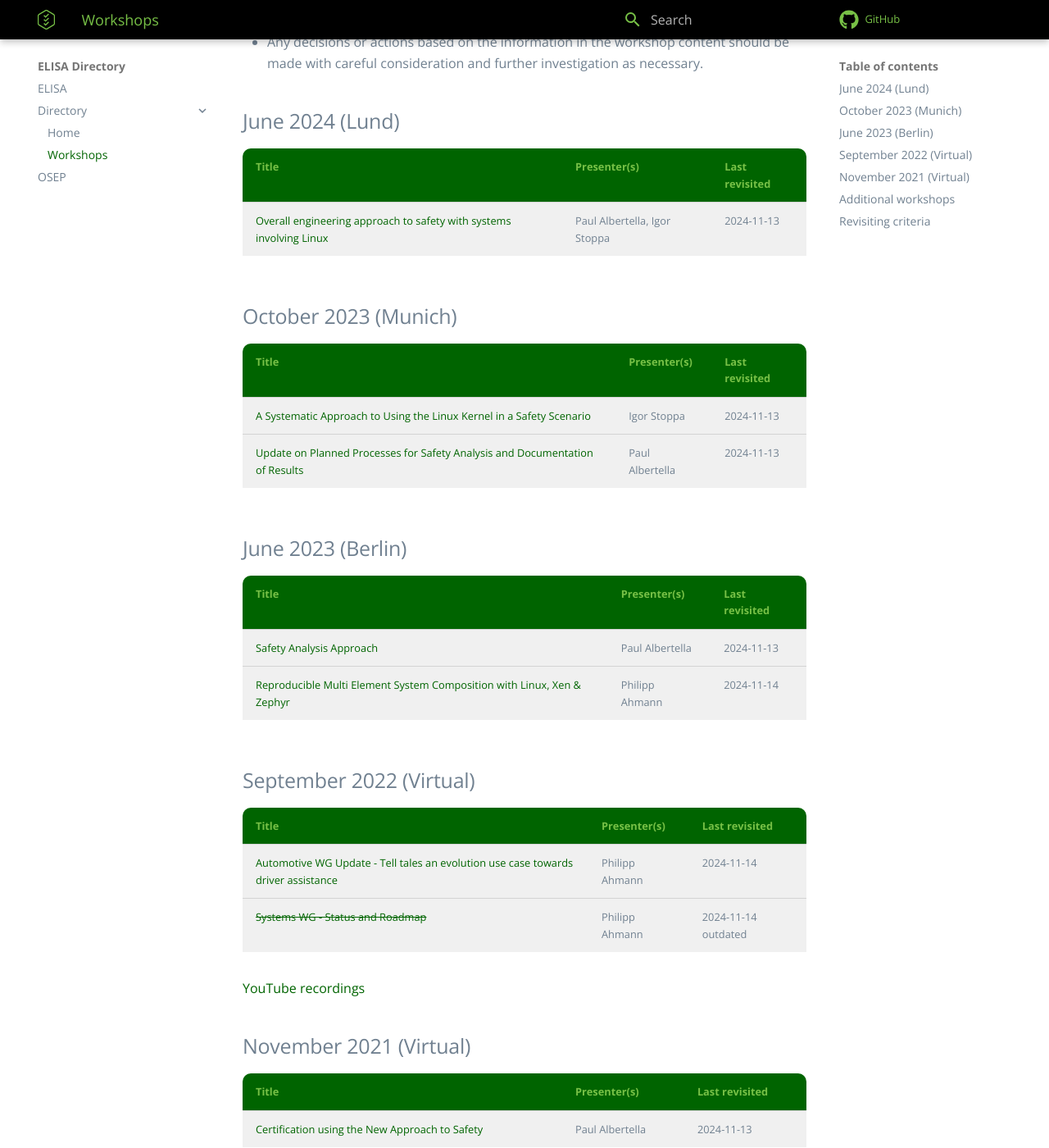
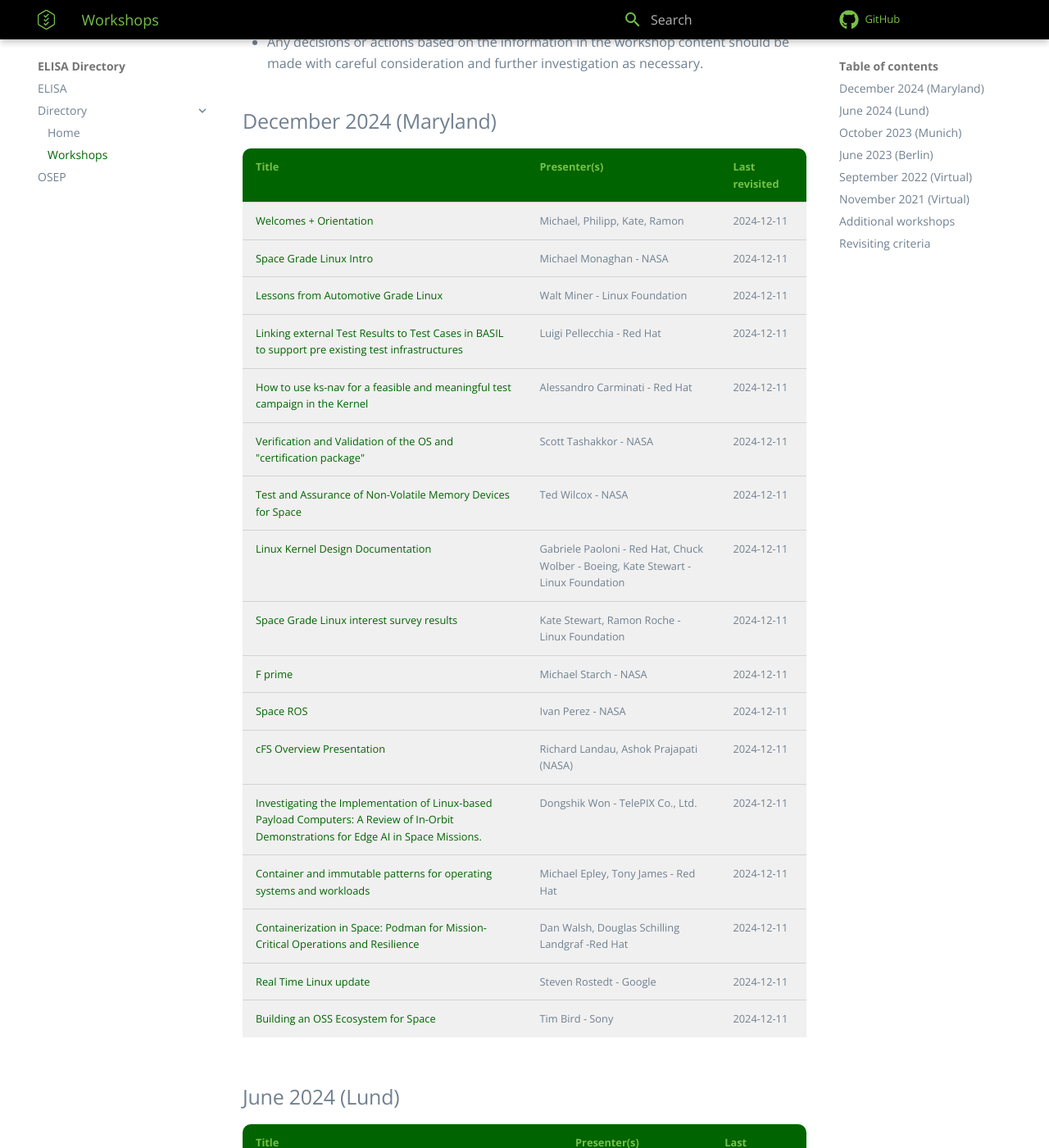
Before and after one commit to elisa-tech/directory, an MkDocs documentation site: the page built from docs/workshops/index.md, in a window 1280 px wide and 1400 px high, scrolled down 478 px. Shown: the whole window at 82% size. Built offline with MkDocs 1.6.1 and Material for MkDocs 9.7.7, drawn with Linux system fonts in a browser that asks for light colours; comment, search, counter and statistics services are not loaded.

Commit message:
workshop: add sgl maryland event from 2024-12-10
Signed-off-by: Ramon Roche <mrpollo@gmail.com>

```diff
--- a/docs/workshops/index.md
+++ b/docs/workshops/index.md
@@ -8,6 +8,28 @@
 * Due to the evolving nature of technology and our understanding of it, the accuracy and relevance of these results may change over time. The content provided should therefore be considered draft or provisional, and users are advised to exercise caution and verify the information independently.
 * This is not peer-reviewed content and it is intended only as a historical record of outcomes and discussions, to provide context for current ELISA activities.
 * Any decisions or actions based on the information in the workshop content should be made with careful consideration and further investigation as necessary.
+
+## December 2024 (Maryland)
+
+| Title | Presenter(s) | Last revisited |
+| ----- | ------------ | -------------- |
+| [Welcomes + Orientation](2024-12-Maryland/Workshop-Welcome-and-Orientation.pdf) | Michael, Philipp, Kate, Ramon | 2024-12-11 |
+| [Space Grade Linux Intro](2024-12-Maryland/Space-Grade-Linux-Intro-Michael-Monaghan-NASA.pdf) | Michael Monaghan - NASA | 2024-12-11 |
+| [Lessons from Automotive Grade Linux](2024-12-Maryland/Lessons-from-Automotive-Grade-Linux-Walt-Miner-Linux-Foundation_AGL.pdf) | Walt Miner - Linux Foundation | 2024-12-11 |
+| [Linking external Test Results to Test Cases in BASIL to support pre existing test infrastructures](2024-12-Maryland/Linking-external-Test-Results-to-Test-Cases-in-BASIL-to-support-pre-existing-test-infrastructures-Luigi-Pellecchia-Red-Hat.pdf) | Luigi Pellecchia - Red Hat | 2024-12-11 |
+| [How to use ks-nav for a feasible and meaningful test campaign in the Kernel](2024-12-Maryland/How-to-use-ks-nav-for-a-feasible-and-meaningful-test-campaign-in-the-Kernel-Alessandro-Carminati-Red-Hat.pdf) | Alessandro Carminati - Red Hat | 2024-12-11 |
+| [Verification and Validation of the OS and "certification package"](2024-12-Maryland/Verification-and-Validation-of-the-OS-and_certification-package_-Scott-Tashakkor-NASA.pdf) | Scott Tashakkor - NASA | 2024-12-11 |
+| [Test and Assurance of Non-Volatile Memory Devices for Space](2024-12-Maryland/Test-and-Assurance-of-Non-Volatile-Memory-Devices-for-Space-Ted-Wilcox-NASA.pdf) | Ted Wilcox - NASA | 2024-12-11 |
+| [Linux Kernel Design Documentation](2024-12-Maryland/Linux-Kernel-Design-Documentation-Gabriele-Paoloni-Red-Hat-Chuck-Wolber-Boeing-Kate-Stewart-Linux-Foundation.pdf) | Gabriele Paoloni - Red Hat, Chuck Wolber - Boeing, Kate Stewart - Linux Foundation | 2024-12-11 |
+| [Space Grade Linux interest survey results](2024-12-Maryland/Space-Grade-Linux-Interest-Survey-Ramon-Roche-Linux-Foundation.pdf) | Kate Stewart, Ramon Roche - Linux Foundation | 2024-12-11 |
+| [F prime](2024-12-Maryland/F-prime-Michael-Starch-NASA.pdf) | Michael Starch - NASA | 2024-12-11 |
+| [Space ROS](2024-12-Maryland/Space-ROS-Ivan-Perez-NASA.pdf) | Ivan Perez - NASA | 2024-12-11 |
+| [cFS Overview Presentation](2024-12-Maryland/cFS-Overview-Richard-Landau-NASA.pdf) | Richard Landau, Ashok Prajapati (NASA) | 2024-12-11 |
+| [Investigating the Implementation of Linux-based Payload Computers: A Review of In-Orbit Demonstrations for Edge AI in Space Missions.](2024-12-Maryland/Investigating-the-Implementation-of-Linux-based-Payload-Computers_A-Review-of-In-Orbit-Demonstrations-for-Edge-AI-in-Space-Missions-Dongshik-Won-TelePIX-Co-Ltd.pdf) | Dongshik Won - TelePIX Co., Ltd. | 2024-12-11 |
+| [Container and immutable patterns for operating systems and workloads](2024-12-Maryland/Container-and-immutable-patterns-for-operating-systems-and-workloads-Michael-Epley-Tony-James-Red-Hat.pdf) | Michael Epley, Tony James - Red Hat | 2024-12-11 |
+| [Containerization in Space: Podman for Mission-Critical Operations and Resilience](2024-12-Maryland/Containerization-in-Space_Podman-for-Mission-Critical-Operations-and-Resilience_-Dan-Walsh-Red-Hat.pdf) | Dan Walsh, Douglas Schilling Landgraf -Red Hat | 2024-12-11 |
+| [Real Time Linux update](2024-12-Maryland/Real-Time-Linux-Update-Steven-Rostedt-Google.pdf) | Steven Rostedt - Google | 2024-12-11 |
+| [Building an OSS Ecosystem for Space](2024-12-Maryland/Building-an-OSS-Ecosystem-for-Space-Tim-Bird-Sony.pdf) | Tim Bird - Sony | 2024-12-11 |
 
 ## June 2024 (Lund)
 
```
Also changed, not shown: 17 other files.
